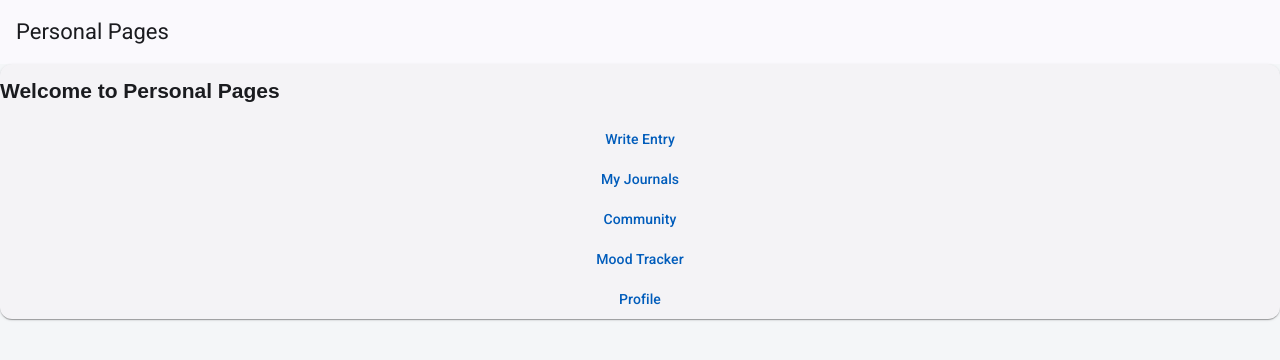
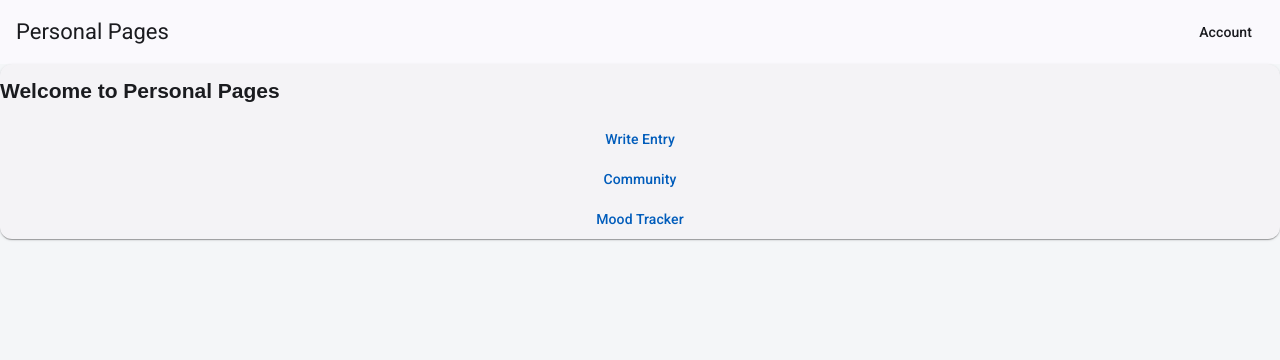
Before and after one commit to harshita805/PersonalPages.UI, an Angular app: page /dashboard in a window 1280 px wide. Shown: the top 360 px of the page. Built offline with nearby package versions, Linux system fonts and the light colour scheme; sample sign-in values are in the browser's storage.

Commit message:
Fixed edit profile option

```diff
--- a/src/app/app.html
+++ b/src/app/app.html
@@ -1,18 +1,30 @@
 <mat-toolbar color="primary">
-    <span>Personal Pages</span>
+    <span (click)="goToDashboard()" role="button">Personal Pages</span>
+
     <span class="spacer"></span>
 
-    <!-- Dropdown menu -->
-    <mat-menu #userMenu="matMenu">
+    <!-- Show menu only if logged in -->
+    @if(auth.isLoggedIn()){
+    <ng-container>
+
+        <button mat-button [matMenuTriggerFor]="accountMenu">
+            Account
+        </button>
+
+        <mat-menu #accountMenu="matMenu">
             <button mat-menu-item (click)="goToProfile()">
                 Edit Profile
             </button>
-        @if(auth.isLoggedIn()){ <!-- Logout only if logged in -->
+            <button mat-menu-item (click)="goToMyJournals()">
+                My Journals
+            </button>
             <button mat-menu-item (click)="logout()">
                 Logout
             </button>
+        </mat-menu>
+
+    </ng-container>
     }
-    </mat-menu>
 </mat-toolbar>
 <app-loader></app-loader>
 <router-outlet></router-outlet>
--- a/src/app/app.ts
+++ b/src/app/app.ts
@@ -14,6 +14,7 @@ import { MatButtonModule } from '@angular/material/button';
     MatToolbarModule,
     LoaderComponent,
     MatMenuModule,
+    MatButtonModule
   ],
   templateUrl: './app.html',
   styles: [`
@@ -39,8 +40,15 @@ export class AppComponent {
     this.router.navigate(['/login']);
   }
 
-   goToProfile() {
+  goToProfile() {
     this.router.navigate(['/profile']);
   }
 
+  goToMyJournals() {
+    this.router.navigate(['/journal/my']);
+  }
+
+  goToDashboard() {
+    this.router.navigate(['/']);
+  }
 }
--- a/src/app/dashboard/dashboard.component.html
+++ b/src/app/dashboard/dashboard.component.html
@@ -2,8 +2,6 @@
   <h2>Welcome to Personal Pages</h2>
 
   <button mat-button routerLink="/journal/create">Write Entry</button>
-  <button mat-button routerLink="/journal/my">My Journals</button>
   <button mat-button routerLink="/community">Community</button>
   <button mat-button routerLink="/mood">Mood Tracker</button>
-  <button mat-button routerLink="/profile">Profile</button>
 </mat-card>
```
Lines whose indentation alone changed are shown as unchanged.
